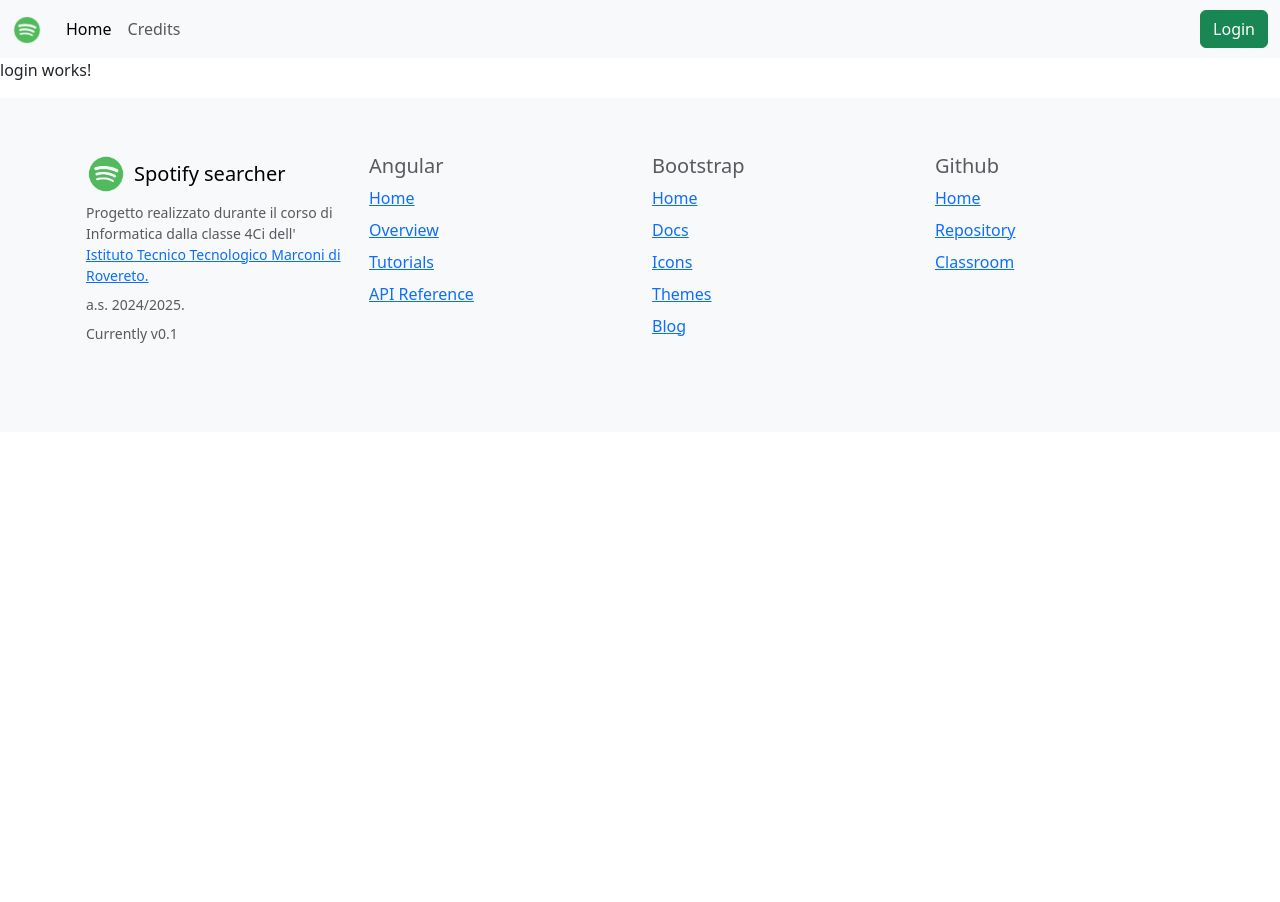
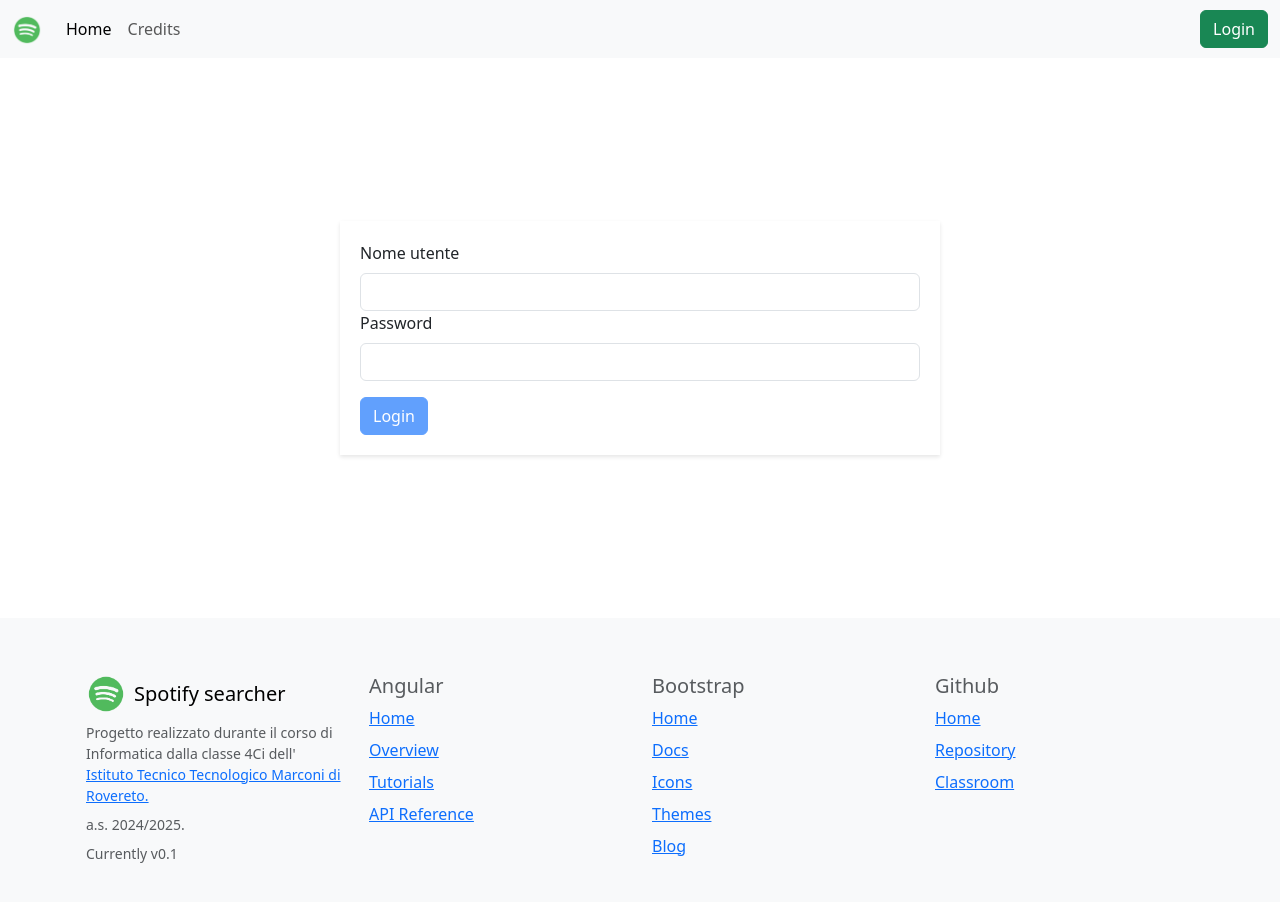
Before and after one commit to andreatrentini/corsoangular2024-2025, an Angular app in the folder spotify/: page /login in a window 1280 px wide. Shown: the top 902 px of the page. Before the commit the page ends 800 px from the top, so only its background shows below. Built offline with nearby package versions, Linux system fonts and the light colour scheme; no server answers.

Commit message:
login form

```diff
--- a/spotify/src/app/login/login.component.css
+++ b/spotify/src/app/login/login.component.css
@@ -0,0 +1,12 @@
+.login-form {
+    min-width: 600px;
+    padding: 20px;
+    box-shadow: 0 2px 4px rgba(0,0,0,0.1);
+    background-color: white;
+}
+
+@media (min-width: 992px) {
+    #main {
+        min-height: 70vh;
+    }
+}
--- a/spotify/src/app/login/login.component.html
+++ b/spotify/src/app/login/login.component.html
@@ -1 +1,29 @@
-<p>login works!</p>
+<div id="main" class="d-flex align-items-center justify-content-center">
+    <div class="login-form">
+        <form [formGroup]="loginForm" (ngSubmit)="login()">
+            <label for="username" class="form-label">Nome utente</label>
+            <input type="text" class="form-control"
+            [class.is-valid]="loginForm.controls['username'].valid"
+            [class.is-invalid]="!loginForm.controls['username'].valid && loginForm.controls['username'].touched"
+            formControlName="username">
+            @if(!loginForm.controls['username'].valid && loginForm.controls['username'].touched) {
+                <div class="invalid-feedback">
+                    Username non può essere vuoto.
+                </div>
+            }
+            <label for="password" class="form-label">Password</label>
+            <input type="password" class="form-control"
+            [class.is-valid]="loginForm.controls['password'].valid"
+            [class.is-invalid]="!loginForm.controls['password'].valid && loginForm.controls['password'].touched"
+            formControlName="password">
+            @if(!loginForm.controls['password'].valid && loginForm.controls['password'].touched) {
+                <div class="invalid-feedback">
+                    Password non può essere vuota.
+                </div>
+            }
+            <div class="mt-3">
+                <button class="btn btn-primary" type="submit" [disabled]="!loginForm.valid">Login</button>
+            </div>
+        </form>
+    </div>
+</div>
--- a/spotify/src/app/login/login.component.ts
+++ b/spotify/src/app/login/login.component.ts
@@ -17,4 +17,8 @@
     username: new FormControl('', Validators.required),
     password: new FormControl('', Validators.required)
   });
+
+  login(): void {
+    console.log('ok');
+  }
 }
```
